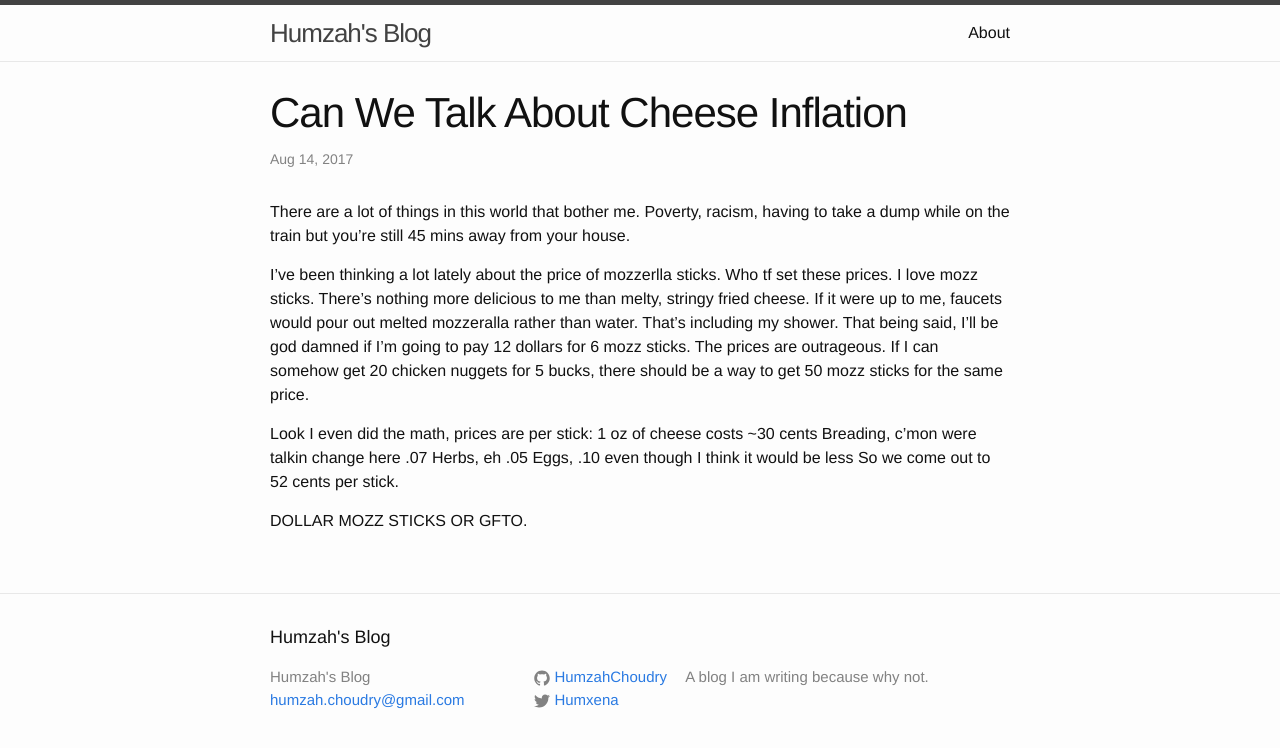
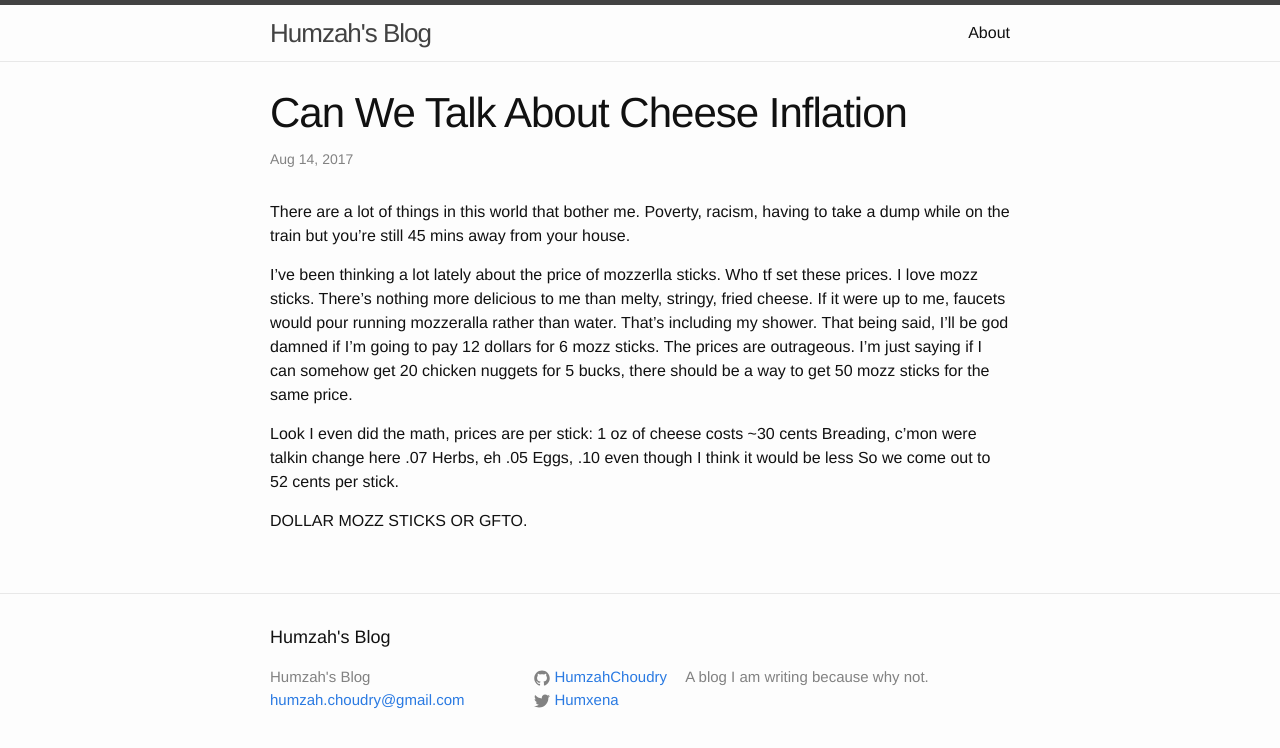
Before and after one commit to HumzahChoudry/HumzahChoudry.github.io, a Jekyll site: the page built from _posts/2017-08-14-can-we-talk-about-cheese-inflation.markdown, in a window 1280 px wide. Shown: the top 748 px of the page. Built offline with Jekyll 4.4.1, drawn with Linux system fonts in a browser that asks for light colours; our own code applies the rules of GitHub Pages for plain Markdown files.

Commit message:
Update 2017-08-14-can-we-talk-about-cheese-inflation.markdown

```diff
--- a/_posts/2017-08-14-can-we-talk-about-cheese-inflation.markdown
+++ b/_posts/2017-08-14-can-we-talk-about-cheese-inflation.markdown
@@ -1,9 +1,9 @@
 There are a lot of things in this world that bother me. Poverty, racism, having to take a dump while on the train but you're still 45 mins away from your house.
 
 I've been thinking a lot lately about the price of mozzerlla sticks. Who tf set these prices. I love mozz sticks.
-There's nothing more delicious to me than melty, stringy fried cheese. If it were up to me, faucets would pour out melted mozzeralla rather than water. That's including my shower.
+There's nothing more delicious to me than melty, stringy, fried cheese. If it were up to me, faucets would pour running mozzeralla rather than water. That's including my shower.
 That being said, I'll be god damned if I'm going to pay 12 dollars for 6 mozz sticks. The prices are outrageous.
-If I can somehow get 20 chicken nuggets for 5 bucks, there should be a way to get 50 mozz sticks for the same price.
+I'm just saying if I can somehow get 20 chicken nuggets for 5 bucks, there should be a way to get 50 mozz sticks for the same price.
 
 Look I even did the math, prices are per stick:
 1 oz of cheese costs ~30 cents
```
